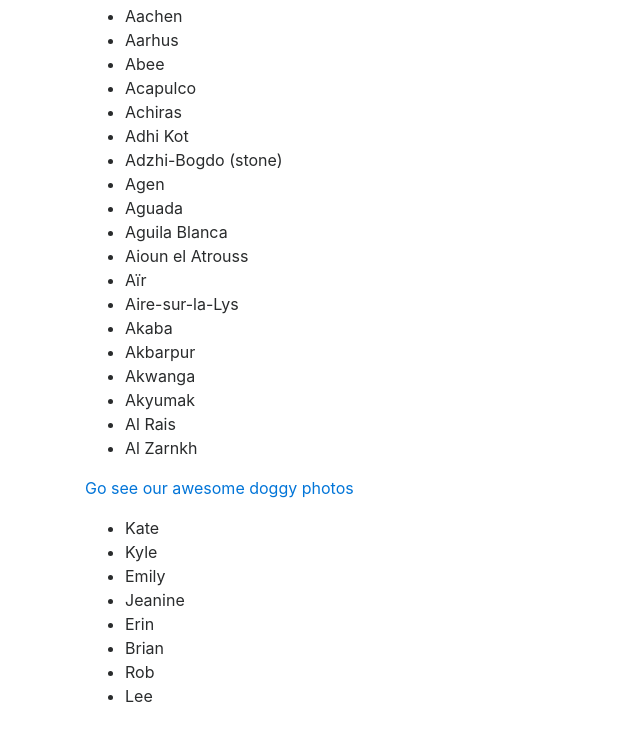
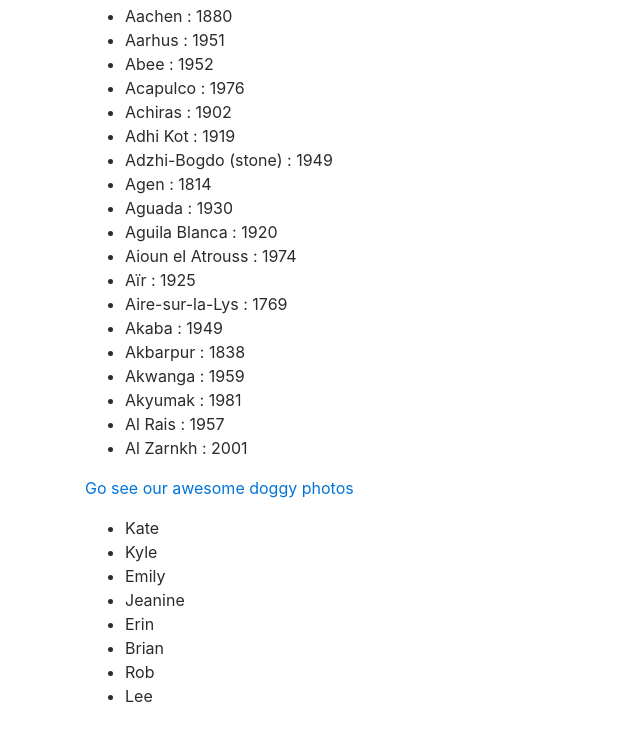
Before and after one commit to em-kim/meteoright, a website: page public/index.html in a window 1280 px wide. Shown: the part 48-788 px from the top of the page, without its empty margins (0-640 px from the left). Drawn offline with nearby package versions, Linux system fonts and the light colour scheme.

Commit message:
changed index.html to properly call the camel-cased 'meteoriteData.js' and added the date to be appended to the name in the list

```diff
--- a/public/index.html
+++ b/public/index.html
@@ -26,6 +26,6 @@
 </div>
  <script src="https://cdnjs.cloudflare.com/ajax/libs/jquery/3.2.1/jquery.min.js"></script>
  <script src="https://maxcdn.bootstrapcdn.com/bootstrap/4.0.0-alpha.6/js/bootstrap.min.js" integrity="sha384-vBWWzlZJ8ea9aCX4pEW3rVHjgjt7zpkNpZk+02D9phzyeVkE+jo0ieGizqPLForn" crossorigin="anonymous"></script>
- <script src="meteoritedata.js"></script>
+ <script src="meteoriteData.js"></script>
 </body>
  </html>
--- a/public/meteoriteData.js
+++ b/public/meteoriteData.js
@@ -31,9 +31,17 @@ var fetchMeteorites = function(){
 var nameElement = document.getElementById('barf');
 
 var i = 0;
+
+
 fetchMeteorites().forEach(m => {
+
+  console.log(m.year);
+
   setTimeout(function () {
-    var listitem = "<li>" + m.name + "</li>";
+
+    var date = new Date(m.year);
+    var year = date.getFullYear();
+    var listitem = "<li>" + m.name + " : " + year + "</li>";
     $(nameElement).append(listitem).fadeIn(50);
   }, 80 * i);
   i++;
```
